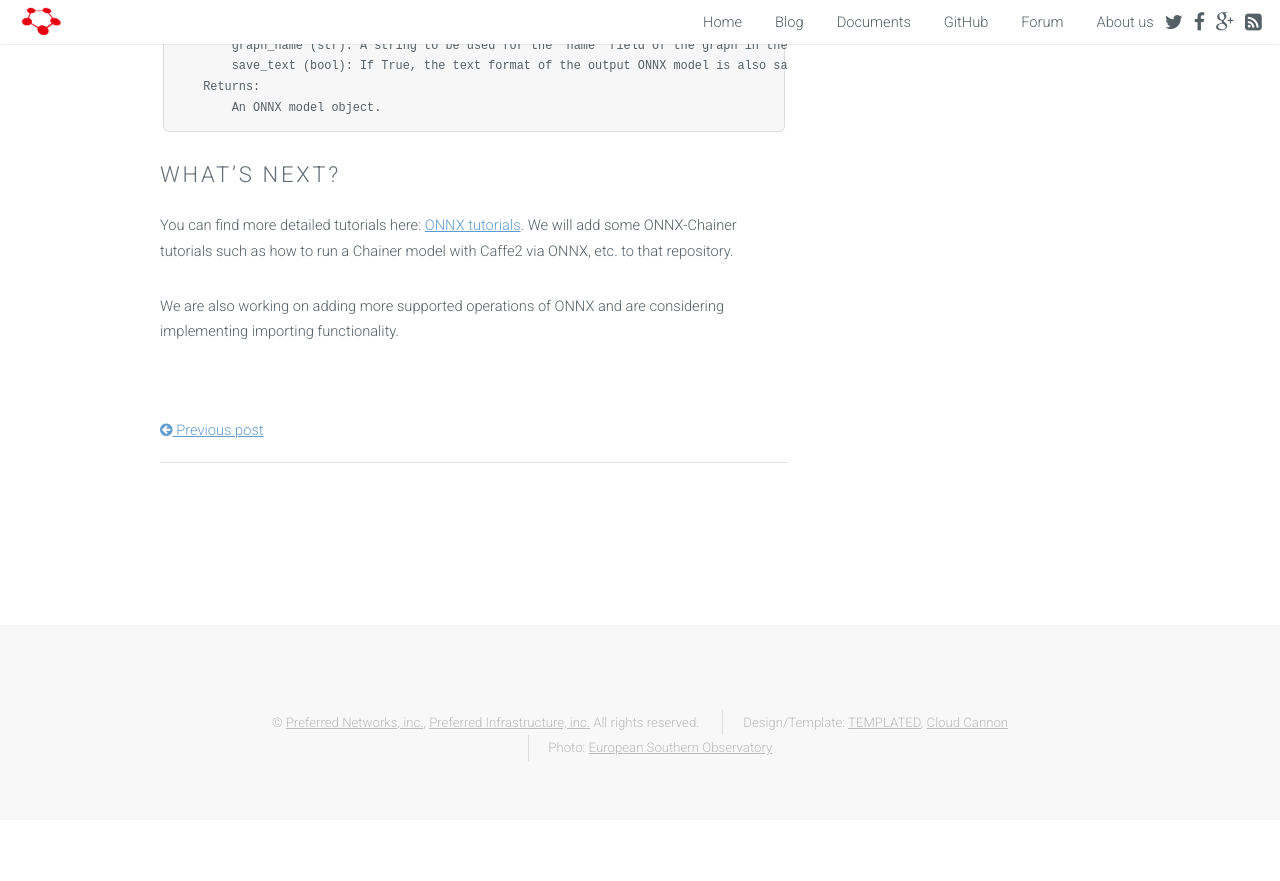
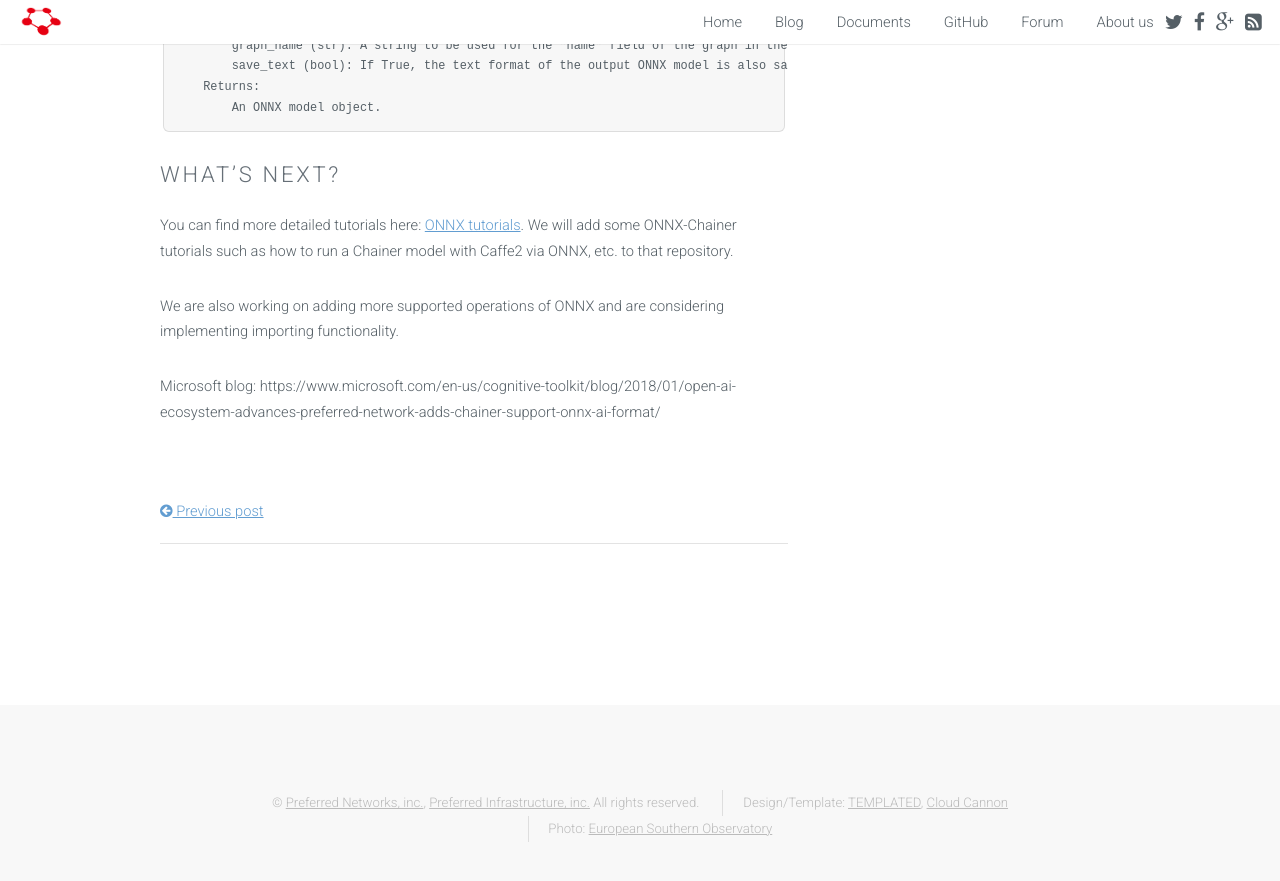
Before and after one commit to chainer/chainer.org, a Jekyll site: the page built from _posts/2018-01-17-onnx-support-by-chainer.md, in a window 1280 px wide and 900 px high, scrolled down 3169 px. Shown: the top 881 px of the window. Built offline with Jekyll 4.4.1, drawn with Linux system fonts in a browser that asks for light colours; before the commit the page ends 3989 px from its top, so only the background shows below that.

Commit message:
Add MS URL

```diff
--- a/_posts/2018-01-17-onnx-support-by-chainer.md
+++ b/_posts/2018-01-17-onnx-support-by-chainer.md
@@ -102,3 +102,5 @@ def export(model, args, filename=None, export_params=True, graph_name='Graph', s
 You can find more detailed tutorials here: [ONNX tutorials](https://github.com/onnx/tutorials). We will add some ONNX-Chainer tutorials such as how to run a Chainer model with Caffe2 via ONNX, etc. to that repository.
 
 We are also working on adding more supported operations of ONNX and are considering implementing importing functionality.
+
+Microsoft blog: https://www.microsoft.com/en-us/cognitive-toolkit/blog/2018/01/open-ai-ecosystem-advances-preferred-network-adds-chainer-support-onnx-ai-format/
```
